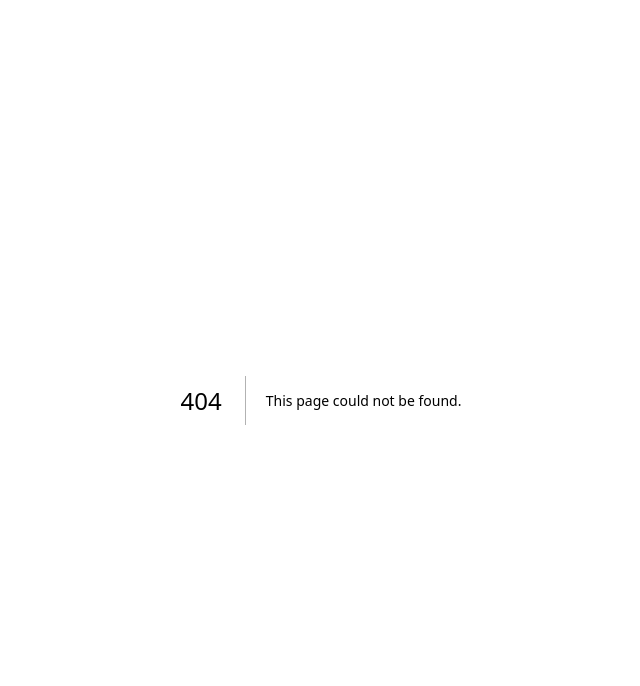
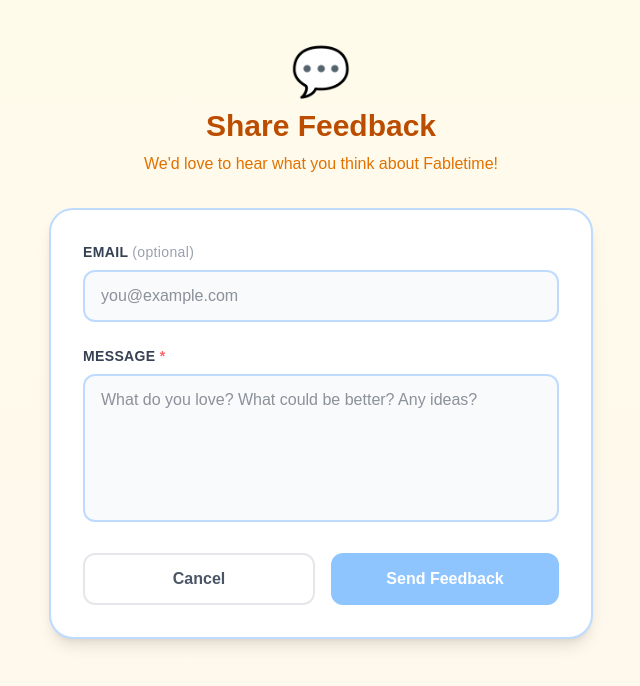
Before and after one commit to dmca-ventures-admin/fabletime, a Next.js app: page /feedback in a window 1280 px wide. Before the commit this address had no page. Shown: the top 686 px of the page, without its empty margins (319-959 px from the left). Built offline with nearby package versions, Linux system fonts and the light colour scheme.

Commit message:
Add feedback and bug report forms via GitHub Issues

```diff
--- /dev/null
+++ b/app/api/submit-issue/route.ts
@@ -0,0 +1,79 @@
+import { NextRequest, NextResponse } from 'next/server';
+
+const GITHUB_TOKEN = process.env.GITHUB_TOKEN;
+const REPO_OWNER = 'dmca-ventures-admin';
+const REPO_NAME = 'fabletime';
+
+const LABEL_CONFIG = {
+  bug: { name: 'bug', color: 'd73a4a', emoji: '🐛', title: 'Bug Report' },
+  feedback: { name: 'feedback', color: '0075ca', emoji: '💬', title: 'User Feedback' },
+};
+
+export async function POST(request: NextRequest) {
+  try {
+    const { type, email, message } = await request.json();
+
+    if (!message?.trim()) {
+      return NextResponse.json({ error: 'Message is required' }, { status: 400 });
+    }
+
+    if (type !== 'bug' && type !== 'feedback') {
+      return NextResponse.json({ error: 'Invalid type' }, { status: 400 });
+    }
+
+    if (!GITHUB_TOKEN) {
+      console.error('GITHUB_TOKEN not set');
+      return NextResponse.json({ error: 'Server misconfiguration' }, { status: 500 });
+    }
+
+    const cfg = LABEL_CONFIG[type as 'bug' | 'feedback'];
+
+    const headers = {
+      Authorization: `Bearer ${GITHUB_TOKEN}`,
+      Accept: 'application/vnd.github+json',
+      'Content-Type': 'application/json',
+    };
+
+    // Ensure the label exists (silently ignore 422 = already exists)
+    await fetch(`https://api.github.com/repos/${REPO_OWNER}/${REPO_NAME}/labels`, {
+      method: 'POST',
+      headers,
+      body: JSON.stringify({ name: cfg.name, color: cfg.color }),
+    });
+
+    const body = [
+      `**Type:** ${cfg.title}`,
+      `**Submitted:** ${new Date().toUTCString()}`,
+      `**Email:** ${email?.trim() || 'Not provided'}`,
+      '',
+      '---',
+      '',
+      message.trim(),
+    ].join('\n');
+
+    const res = await fetch(
+      `https://api.github.com/repos/${REPO_OWNER}/${REPO_NAME}/issues`,
+      {
+        method: 'POST',
+        headers,
+        body: JSON.stringify({
+          title: `${cfg.emoji} ${cfg.title}`,
+          body,
+          labels: [cfg.name],
+        }),
+      }
+    );
+
+    if (!res.ok) {
+      const err = await res.json();
+      console.error('GitHub API error:', err);
+      return NextResponse.json({ error: 'Failed to create issue' }, { status: 502 });
+    }
+
+    const issue = await res.json();
+    return NextResponse.json({ success: true, issueNumber: issue.number });
+  } catch (err) {
+    console.error('submit-issue error:', err);
+    return NextResponse.json({ error: 'Unexpected error' }, { status: 500 });
+  }
+}
--- /dev/null
+++ b/app/bug/page.tsx
@@ -0,0 +1,20 @@
+import IssueForm from '@/app/components/IssueForm';
+
+export const metadata = { title: 'Report a Bug — Fabletime' };
+
+export default function BugPage() {
+  return (
+    <div className="min-h-screen bg-gradient-to-b from-amber-50 to-orange-50">
+      <main className="container mx-auto px-4 py-12 max-w-xl">
+        <div className="text-center mb-8">
+          <div className="text-5xl mb-3">🐛</div>
+          <h1 className="text-3xl font-extrabold text-amber-700 mb-2">Report a Bug</h1>
+          <p className="text-amber-600">Something not working right? Let us know and we'll fix it.</p>
+        </div>
+        <div className="bg-white rounded-3xl shadow-lg border-2 border-red-200 p-8">
+          <IssueForm type="bug" />
+        </div>
+      </main>
+    </div>
+  );
+}
--- /dev/null
+++ b/app/components/IssueForm.tsx
@@ -0,0 +1,153 @@
+'use client';
+
+import { useState } from 'react';
+import Link from 'next/link';
+
+interface IssueFormProps {
+  type: 'feedback' | 'bug';
+}
+
+const config = {
+  feedback: {
+    emoji: '💬',
+    title: 'Share Feedback',
+    description: "We'd love to hear what you think about Fabletime!",
+    placeholder: 'What do you love? What could be better? Any ideas?',
+    buttonLabel: 'Send Feedback',
+    buttonColor: 'bg-blue-500 hover:bg-blue-600 disabled:bg-blue-300',
+    accentColor: 'border-blue-200',
+    successMessage: 'Thanks for your feedback! We really appreciate it. 💙',
+  },
+  bug: {
+    emoji: '🐛',
+    title: 'Report a Bug',
+    description: "Something not working right? Let us know and we'll fix it.",
+    placeholder: 'Describe what happened and what you expected to happen...',
+    buttonLabel: 'Submit Bug Report',
+    buttonColor: 'bg-red-500 hover:bg-red-600 disabled:bg-red-300',
+    accentColor: 'border-red-200',
+    successMessage: 'Bug report submitted! Thanks for helping us improve. 🛠️',
+  },
+};
+
+export default function IssueForm({ type }: IssueFormProps) {
+  const [email, setEmail] = useState('');
+  const [message, setMessage] = useState('');
+  const [isSubmitting, setIsSubmitting] = useState(false);
+  const [submitted, setSubmitted] = useState(false);
+  const [error, setError] = useState('');
+
+  const cfg = config[type];
+
+  const handleSubmit = async (e: React.FormEvent) => {
+    e.preventDefault();
+    setError('');
+    setIsSubmitting(true);
+
+    try {
+      const res = await fetch('/api/submit-issue', {
+        method: 'POST',
+        headers: { 'Content-Type': 'application/json' },
+        body: JSON.stringify({ type, email: email.trim(), message: message.trim() }),
+      });
+
+      if (!res.ok) {
+        const data = await res.json();
+        throw new Error(data.error || 'Submission failed');
+      }
+
+      setSubmitted(true);
+    } catch (err) {
+      setError(err instanceof Error ? err.message : 'Something went wrong. Please try again.');
+    } finally {
+      setIsSubmitting(false);
+    }
+  };
+
+  if (submitted) {
+    return (
+      <div className="text-center py-12">
+        <div className="text-5xl mb-4">✅</div>
+        <p className="text-lg font-semibold text-gray-700 mb-6">{cfg.successMessage}</p>
+        <Link
+          href="/"
+          className="inline-block bg-amber-500 hover:bg-amber-600 text-white font-bold py-3 px-8 rounded-xl transition-colors"
+        >
+          Back to Fabletime
+        </Link>
+      </div>
+    );
+  }
+
+  return (
+    <form onSubmit={handleSubmit} className="space-y-6">
+      {/* Email */}
+      <div>
+        <label
+          htmlFor="email"
+          className="block text-sm font-semibold text-gray-700 mb-2 uppercase tracking-wide"
+        >
+          Email <span className="text-gray-400 font-normal normal-case">(optional)</span>
+        </label>
+        <input
+          id="email"
+          type="email"
+          value={email}
+          onChange={(e) => setEmail(e.target.value)}
+          placeholder="you@example.com"
+          className={`w-full rounded-xl border-2 ${cfg.accentColor} bg-gray-50 px-4 py-3 text-gray-800 focus:outline-none focus:ring-2 focus:ring-amber-200 transition-colors`}
+          disabled={isSubmitting}
+        />
+      </div>
+
+      {/* Message */}
+      <div>
+        <label
+          htmlFor="message"
+          className="block text-sm font-semibold text-gray-700 mb-2 uppercase tracking-wide"
+        >
+          Message <span className="text-red-400">*</span>
+        </label>
+        <textarea
+          id="message"
+          value={message}
+          onChange={(e) => setMessage(e.target.value)}
+          placeholder={cfg.placeholder}
+          rows={5}
+          required
+          className={`w-full rounded-xl border-2 ${cfg.accentColor} bg-gray-50 px-4 py-3 text-gray-800 focus:outline-none focus:ring-2 focus:ring-amber-200 transition-colors resize-none`}
+          disabled={isSubmitting}
+        />
+      </div>
+
+      {error && (
+        <div className="p-4 bg-red-50 border-2 border-red-200 rounded-xl text-red-700 text-sm font-medium">
+          {error}
+        </div>
+      )}
+
+      <div className="flex gap-4">
+        <Link
+          href="/"
+          className="flex-1 text-center rounded-xl border-2 border-gray-200 text-gray-600 font-semibold py-3 px-6 hover:bg-gray-50 transition-colors"
+        >
+          Cancel
+        </Link>
+        <button
+          type="submit"
+          disabled={isSubmitting || !message.trim()}
+          className={`flex-1 rounded-xl ${cfg.buttonColor} text-white font-bold py-3 px-6 transition-colors disabled:cursor-not-allowed flex items-center justify-center gap-2`}
+        >
+          {isSubmitting ? (
+            <>
+              <span className="inline-block w-4 h-4 border-2 border-white border-t-transparent rounded-full animate-spin" />
+              Submitting...
+            </>
+          ) : (
+            cfg.buttonLabel
+          )}
+        </button>
+      </div>
+    </form>
+  );
+}
--- /dev/null
+++ b/app/feedback/page.tsx
@@ -0,0 +1,20 @@
+import IssueForm from '@/app/components/IssueForm';
+
+export const metadata = { title: 'Feedback — Fabletime' };
+
+export default function FeedbackPage() {
+  return (
+    <div className="min-h-screen bg-gradient-to-b from-amber-50 to-orange-50">
+      <main className="container mx-auto px-4 py-12 max-w-xl">
+        <div className="text-center mb-8">
+          <div className="text-5xl mb-3">💬</div>
+          <h1 className="text-3xl font-extrabold text-amber-700 mb-2">Share Feedback</h1>
+          <p className="text-amber-600">We'd love to hear what you think about Fabletime!</p>
+        </div>
+        <div className="bg-white rounded-3xl shadow-lg border-2 border-blue-200 p-8">
+          <IssueForm type="feedback" />
+        </div>
+      </main>
+    </div>
+  );
+}
--- a/app/page.tsx
+++ b/app/page.tsx
@@ -1,9 +1,10 @@
+import Link from 'next/link';
 import StoryForm from '@/app/components/StoryForm';
 
 export default function Home() {
   return (
-    <div className="min-h-screen bg-gradient-to-b from-amber-50 to-orange-50">
-      <main className="container mx-auto px-4 py-12 max-w-3xl">
+    <div className="min-h-screen bg-gradient-to-b from-amber-50 to-orange-50 flex flex-col">
+      <main className="flex-1 container mx-auto px-4 py-12 max-w-3xl">
         {/* Header */}
         <div className="text-center mb-10">
           <div className="text-6xl mb-3">🌟</div>
@@ -21,6 +22,25 @@
         {/* Form */}
         <StoryForm />
       </main>
+
+      {/* Footer */}
+      <footer className="border-t border-amber-200 bg-amber-50 py-4">
+        <div className="container mx-auto px-4 max-w-3xl flex items-center justify-center gap-4">
+          <span className="text-sm text-amber-500">Have thoughts?</span>
+          <Link
+            href="/feedback"
+            className="text-sm font-semibold text-blue-500 hover:text-blue-700 border border-blue-200 hover:border-blue-400 rounded-lg px-4 py-2 transition-colors"
+          >
+            💬 Give Feedback
+          </Link>
+          <Link
+            href="/bug"
+            className="text-sm font-semibold text-red-500 hover:text-red-700 border border-red-200 hover:border-red-400 rounded-lg px-4 py-2 transition-colors"
+          >
+            🐛 Report a Bug
+          </Link>
+        </div>
+      </footer>
     </div>
   );
 }
```
Also changed, not shown: 1 other file (tests, documents, lock files or other folders).
